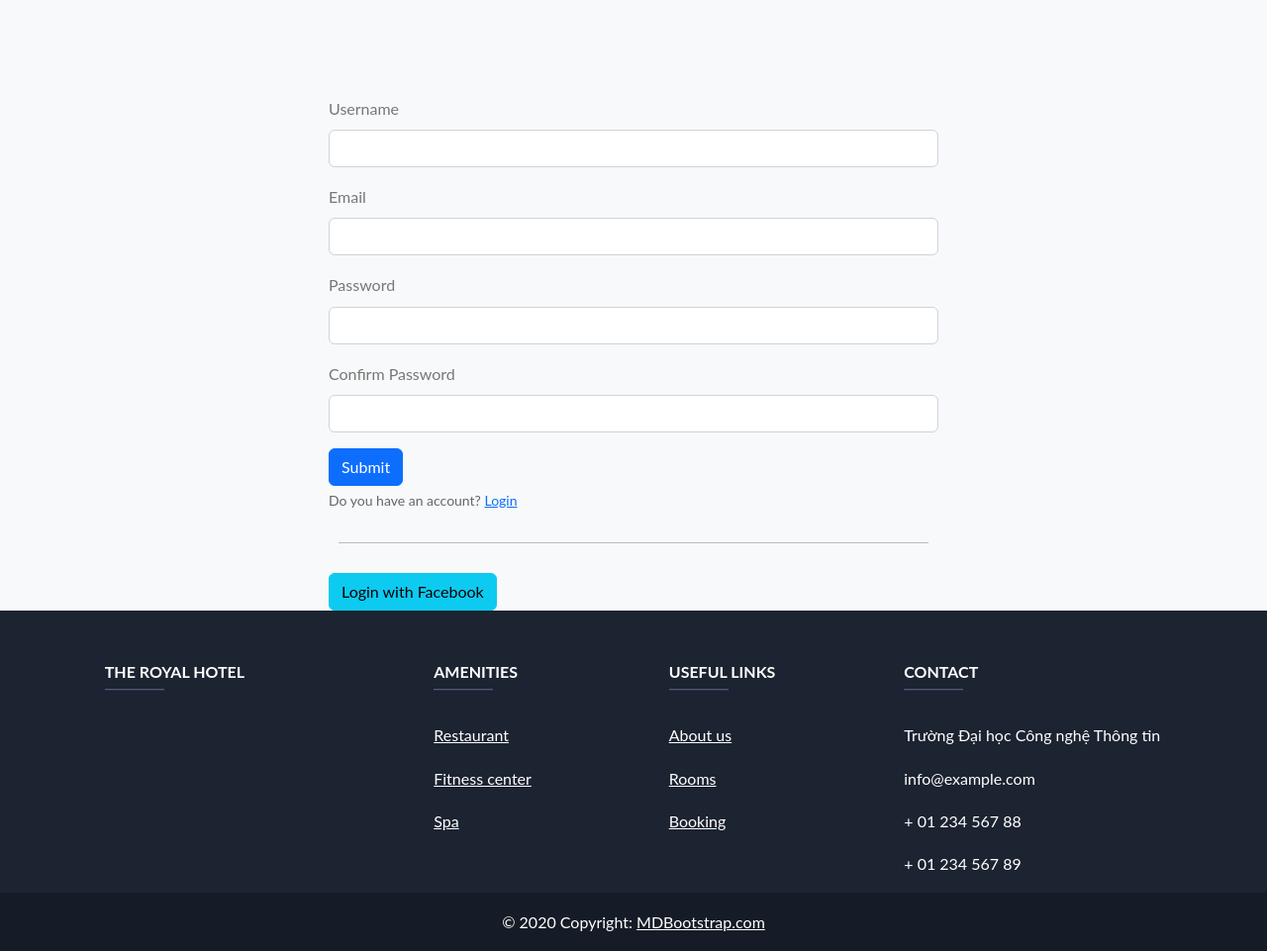
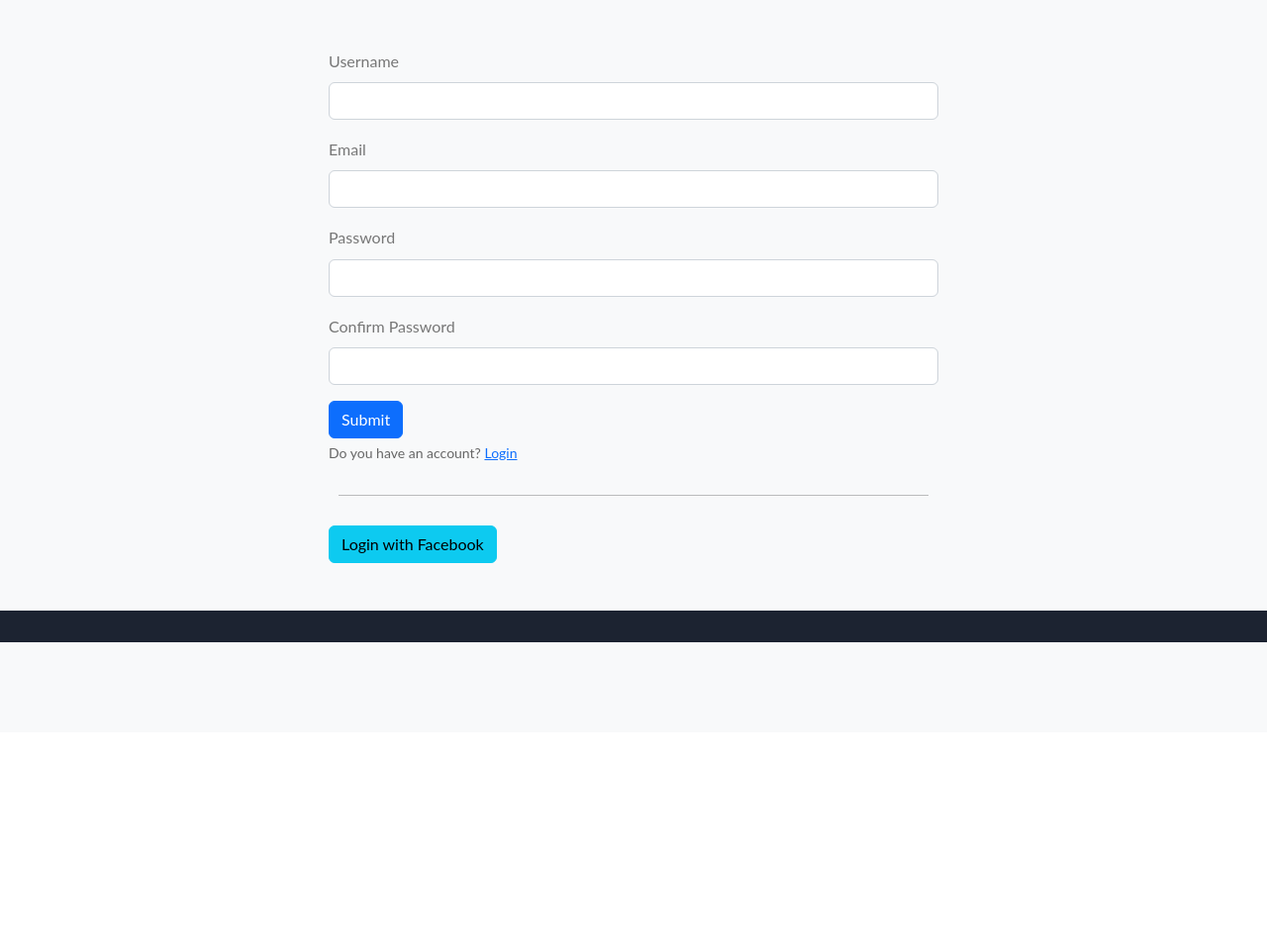
Before and after one commit to CornCobIT/booking_hotel, a Django app: page /register/ in a window 1280 px wide. Shown: the part 60-1021 px from the top of the page at 99% size. After the commit the page ends 709 px from the top, so only its background shows below. Run offline with Django 4.2, Linux system fonts and the light colour scheme; parts of the project's set-up code (start-up, migrations or seed data) failed here and were passed over.

Commit message:
update templates

```diff
--- a/home/templates/base.html
+++ b/home/templates/base.html
@@ -593,95 +593,78 @@
       class="text-center text-lg-start text-white pt-1"
       style="background-color: #1c2331"
     >
-    <!-- Section: Links  -->
-    <section class="">
-        <div class="container text-center text-md-start mt-5">
-            <!-- Grid row -->
-            <div class="row mt-3">
-                <!-- Grid column -->
-                <div class="col-md-3 col-lg-4 col-xl-3 mx-auto mb-4">
-                    <!-- Content -->
-                    <h6 class="text-uppercase fw-bold">The Royal Hotel</h6>
-                    <hr
-                            class="mb-4 mt-0 d-inline-block mx-auto"
-                            style="width: 60px; background-color: #7c4dff; height: 2px"
-                    />
+        <span class="navbar-toggler-icon"></span>
+    </button>
+
+    <div class="collapse navbar-collapse" id="navbarSupportedContent">
+        <ul class="navbar-nav mr-auto">
+            <li class="nav-item active">
+                <a class="nav-link" href="{%url 'home' %}">Home</a>
+            </li>
+            <li class="nav-item">
+                <a class="nav-link" href="{%url 'about_us' %}">About us</a>
+            </li>
+            <li class="nav-item">
+                <a class="nav-link" href="{%url 'all_room' %}">Rooms</a>
+            </li>
+            {% if user.is_authenticated %} {% if user.is_superuser %}
+            <li class="nav-item dropdown">
+                <a
+                        class="nav-link dropdown-toggle"
+                        data-bs-toggle="dropdown"
+                        role="button"
+                        aria-expanded="false"
+                >Admin</a
+                >
+                <ul class="dropdown-menu">
+                    <li>
+                        <a class="dropdown-item" href="{% url 'admin:index' %}">Admin</a>
+                        <a class="dropdown-item" href="{%url 'logout' %}">Logout</a>
+                    </li>
+                </ul>
+            </li>
+            {% elif not user.is_superuser %}
+            <li class="nav-item dropdown">
+                <a
+                        class="nav-link dropdown-toggle"
+                        data-bs-toggle="dropdown"
+                        role="button"
+                        aria-expanded="false"
+                >{{ user.username }}</a
+                >
+                <ul class="dropdown-menu">
+                    <li>
+                        <a class="dropdown-item" href="{% url 'profile' %}">Profile</a>
+                        <a class="dropdown-item" href="{%url 'logout' %}">Logout</a>
+                    </li>
+                </ul>
+            </li>
+            {%endif%} {% else %}
+            <li class="nav-item">
+                <a class="nav-link" href="{% url 'login_page' %}">Login</a>
+            </li>
+            {% endif %} {%if user.is_authenticated %}
+            <li>
+                <a
+                        class="btn btn-primary btn-block"
+                        href="{%url 'booking' %}"
+                        role="button"
+                >Booking Now</a
+                >
+            </li>
+            {% else %}
+            <li>
+                <a
+                        class="btn btn-primary btn-block"
+                        href="{%url 'login_page'%}"
+                        role="button"
+                >Booking Now</a
+                >
+            </li>
+            {% endif %}
+        </ul>
     </div>
-                <!-- Grid column -->
-
-                <!-- Grid column -->
-                <div class="col-md-2 col-lg-2 col-xl-2 mx-auto mb-4">
-                    <!-- Links -->
-                    <h6 class="text-uppercase fw-bold">Amenities</h6>
-                    <hr
-                            class="mb-4 mt-0 d-inline-block mx-auto"
-                            style="width: 60px; background-color: #7c4dff; height: 2px"
-                    />
-                    <p>
-                        <a href="#!" class="text-white">Restaurant</a>
-                    </p>
-                    <p>
-                        <a href="#!" class="text-white">Fitness center</a>
-                    </p>
-                    <p>
-                        <a href="#!" class="text-white">Spa</a>
-                    </p>
-                </div>
-                <!-- Grid column -->
-
-                <!-- Grid column -->
-                <div class="col-md-3 col-lg-2 col-xl-2 mx-auto mb-4">
-                    <!-- Links -->
-                    <h6 class="text-uppercase fw-bold">Useful links</h6>
-                    <hr
-                            class="mb-4 mt-0 d-inline-block mx-auto"
-                            style="width: 60px; background-color: #7c4dff; height: 2px"
-                    />
-                    <p>
-                        <a href="#!" class="text-white">About us</a>
-                    </p>
-                    <p>
-                        <a href="#!" class="text-white">Rooms</a>
-                    </p>
-                    <p>
-                        <a href="#!" class="text-white">Booking</a>
-                    </p>
-                </div>
-                <!-- Grid column -->
-            <!-- Grid row -->
-            <!-- Grid column -->
-            <div class="col-md-4 col-lg-3 col-xl-3 mx-auto mb-md-0 mb-4">
-                <!-- Links -->
-                <h6 class="text-uppercase fw-bold">Contact</h6>
-                <hr
-                        class="mb-4 mt-0 d-inline-block mx-auto"
-                        style="width: 60px; background-color: #7c4dff; height: 2px"
-                />
-                <p>
-                    <i class="fas fa-home mr-3"></i>Trường Đại học Công nghệ Thông
-                    tin
-                </p>
-                <p><i class="fas fa-envelope mr-3"></i> info@example.com</p>
-                <p><i class="fas fa-phone mr-3"></i> + 01 234 567 88</p>
-                <p><i class="fas fa-print mr-3"></i> + 01 234 567 89</p>
-            </div>
-            <!-- Grid column -->
-        </div>
-        <!-- Grid row -->
-        </div>
-    </section>
-    <!-- Section: Links  -->
-
-    <!-- Copyright -->
-    <div class="text-center p-3" style="background-color: rgba(0, 0, 0, 0.2)">
-        © 2020 Copyright:
-        <a class="text-white" href="https://mdbootstrap.com/"
-        >MDBootstrap.com</a
-        >
-    </div>
-    <!-- Copyright -->
-</footer>
-<!-- Footer -->
+</nav>
 
 <script
         src="https://cdn.jsdelivr.net/npm/bootstrap@5.2.0-beta1/dist/js/bootstrap.bundle.min.js"
--- a/home/templates/create_review.html
+++ b/home/templates/create_review.html
@@ -1,12 +1,12 @@
 {% extends 'base.html' %}
 
 {% block start %}
-<div class="container my-5">
+<div class="container my-5 ">
     <div class="row justify-content-center">
         <div class="col-md-8">
             <div class="card">
                 <div class="card-header">
-                    <h3 class="mb-0">Leave a Review</h3>
+                    <h3 class="mb-0 text-dark">Leave a Review</h3>
                 </div>
                 <div class="card-body">
                     <p>Booking: {{ booking }}</p>
--- a/home/templates/edit_profile.html
+++ b/home/templates/edit_profile.html
@@ -1,5 +1,5 @@
 {% extends 'base.html' %} {% block start %}
-<section class="container mt-5 pt-5">
+<section class="container my-5">
   <h1>Edit Profile</h1>
   <form method="post" enctype="multipart/form-data">
     {% csrf_token %} {{ user_form.as_p }} {{ profile_form.as_p }}
--- a/home/templates/home.html
+++ b/home/templates/home.html
@@ -126,6 +126,7 @@
 
                         <div class="col-md-4">
                             <button style="margin-top: 30px;" type="submit" class="btn btn-success">Find</button>
+                            <a href="{% url 'home' %}" class="btn btn-second">Reset</a>
                         </div>
                     </div>
                 </form>
--- a/home/templates/profile.html
+++ b/home/templates/profile.html
@@ -29,7 +29,7 @@
       aria-labelledby="personal-tab"
     >
       <div class="mb-5 pb-5">
-        <h1>Profile for {{ profile.username }}</h1>
+        <h1>Profile for {{ profile.user.username }}</h1>
         {% if profile.avatar %}
         <img
           src="{{ profile.avatar.url }}"
@@ -39,7 +39,7 @@
         />
         {% else %}
         <img
-          src="{% static 'avt-default.jpg' %}"
+          src="https://encrypted-tbn0.gstatic.com/images?q=tbn:ANd9GcQcCuCOisgxyOypyBi-hRYYV2Onv7KVI6QTVA&s}"
           alt="Avatar"
           class="img-thumbnail rounded-circle"
           style="width: 200px; height: 200px"
--- a/home/templates/register.html
+++ b/home/templates/register.html
@@ -1,6 +1,6 @@
 {% extends "base.html" %} {% block start %}
 
-<div class="container mt-5 pt-5 col-6">
+<div class="container my-5 col-6">
   <form method="POST">
     {% csrf_token %} {% include "messages.html" %}
 
--- a/home/views.py
+++ b/home/views.py
@@ -1,5 +1,4 @@
 from django.shortcuts import render, redirect, get_object_or_404
-from django.contrib.auth.models import User
 from django.contrib.auth.decorators import login_required
 from django.contrib.auth import authenticate, login, logout as auth_logout
 from django.contrib import messages
@@ -9,7 +8,7 @@ from django.db.models import Q
 from .forms import BookingForm, ProfileForm, UserForm, ReviewForm
 from .utils import calculate_nights, calculate_total_price, calculate_points
 from django.utils import timezone
-from django.urls import reverse
+from django.db.models import Sum
 import re
 
 
@@ -26,9 +25,9 @@ def home(request):
 
     if sort_by:
         if sort_by == 'ASC':
-            rooms_objs = rooms_objs.order_by('room_price')
+            rooms_objs = rooms_objs.order_by('price')
         elif sort_by == 'DSC':
-            rooms_objs = rooms_objs.order_by('-room_price')
+            rooms_objs = rooms_objs.order_by('-price')
 
     if search:
         rooms_objs = rooms_objs.filter(Q(room_name__icontains=search) | Q(description__icontains=search))
@@ -115,11 +114,21 @@ def payment(request, booking_id):
     if request.method == 'POST':
         payment_method = request.POST.get('payment_method')
         submit_type = request.POST.get('submit_type')
-        print("type", submit_type)
+        use_points = request.POST.get('use_points') == 'yes'
+
+        if use_points:
+            discount = min(booking.user.points, total_price)
+            final_price = total_price - discount
+            booking.user.points -= discount
+            booking.total_price = final_price
+            booking.user.save()
+            booking.save()
+            messages.success(request, f'{discount} points used. Your new balance is {booking.user.points} points.')
+        print('price', booking.total_price)
         booking.payment_method = payment_method
-        if submit_type == 'next' or submit_type == 'done':
+
+        if submit_type in ['next', 'done']:
             room_obj.room_count -= booking.num_rooms
-            print("còn lại", room_obj.room_count)
             room_obj.save()
             booking.save()
 
@@ -138,11 +147,9 @@ def payment(request, booking_id):
 @login_required
 def qr_payment(request, booking_id):
     booking = get_object_or_404(RoomBooking, id=booking_id)
-    total_price = booking.total_price
-
     context = {
         'booking': booking,
-        'total_price': total_price,
+        'final_price': booking.total_price,
     }
     return render(request, 'qr_payment.html', context)
 
@@ -231,15 +238,12 @@ def all_room(request):
 @login_required
 def profile(request):
     user_profile = UserProfile.objects.get(user=request.user)
-    bookings = user_profile.bookings.filter(booking_status='confirmed', payment_status='completed')
+    bookings = user_profile.bookings.filter(
+        booking_status='confirmed',
+        payment_status='completed'
+    )
 
-    total_points = 0
-    for booking in bookings:
-        points = calculate_points(booking.total_price)
-        total_points += points
-
-    user_profile.points += total_points
-    user_profile.save()
+    total_points = sum(calculate_points(booking.total_price) for booking in bookings)
 
     context = {
         'profile': user_profile,
@@ -275,9 +279,11 @@ def edit_profile(request, user_id):
 def booking_management(request, user_id):
     profile = get_object_or_404(UserProfile, id=user_id)
     bookings = RoomBooking.objects.filter(user=profile)
+    counter = 0
     context = {
         'profile': profile,
         'bookings': bookings,
+        'counter': counter,
     }
     return render(request, 'booking_management.html', context)
 
@@ -325,7 +331,6 @@ def cancel_booking(request, user_id, booking_id):
 def create_review(request, booking_id):
     booking = get_object_or_404(RoomBooking, id=booking_id, user=request.user.profile)
 
-    # Kiểm tra trạng thái booking và payment
     if booking.booking_status != 'confirmed' or booking.payment_status != 'completed':
         messages.warning(request, 'You can only leave a review after your booking is confirmed and paid.')
         return redirect('booking_detail', user_id=booking.user.id, booking_id=booking.id)
--- a/hotel/settings.py
+++ b/hotel/settings.py
@@ -57,6 +57,9 @@ MIDDLEWARE = [
 ]
 
 SESSION_ENGINE = 'django.contrib.sessions.backends.db'
+SESSION_COOKIE_SECURE = True
+SESSION_EXPIRE_AT_BROWSER_CLOSE = False
+SESSION_COOKIE_AGE = 1209600
 
 ROOT_URLCONF = 'hotel.urls'
 
```
Also changed, not shown: home/templates/booking_management.html (+11 -39 lines), home/templates/payment.html (+26 -31 lines), home/templates/qr_payment.html (+8 -2 lines). Lines whose indentation alone changed are shown as unchanged.
